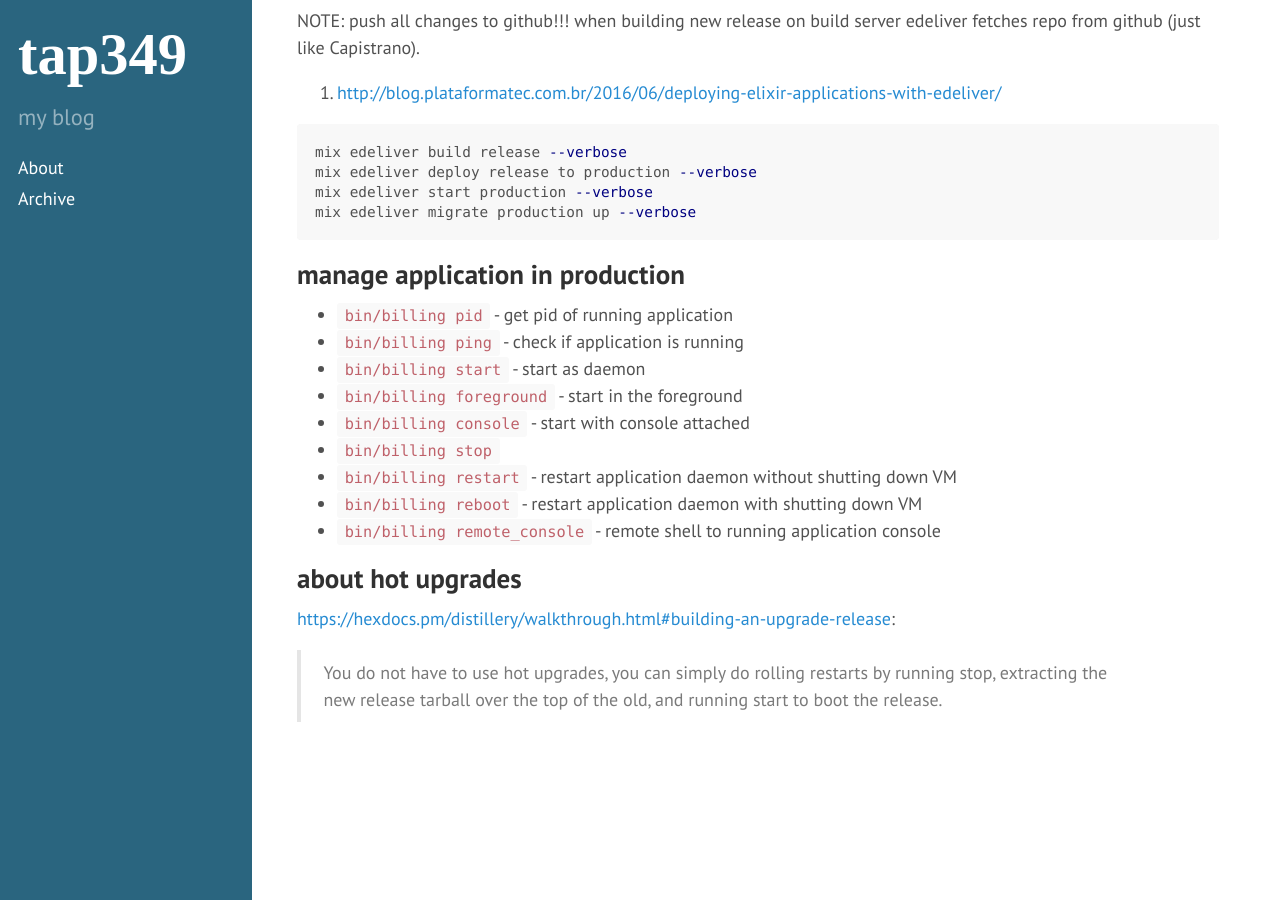
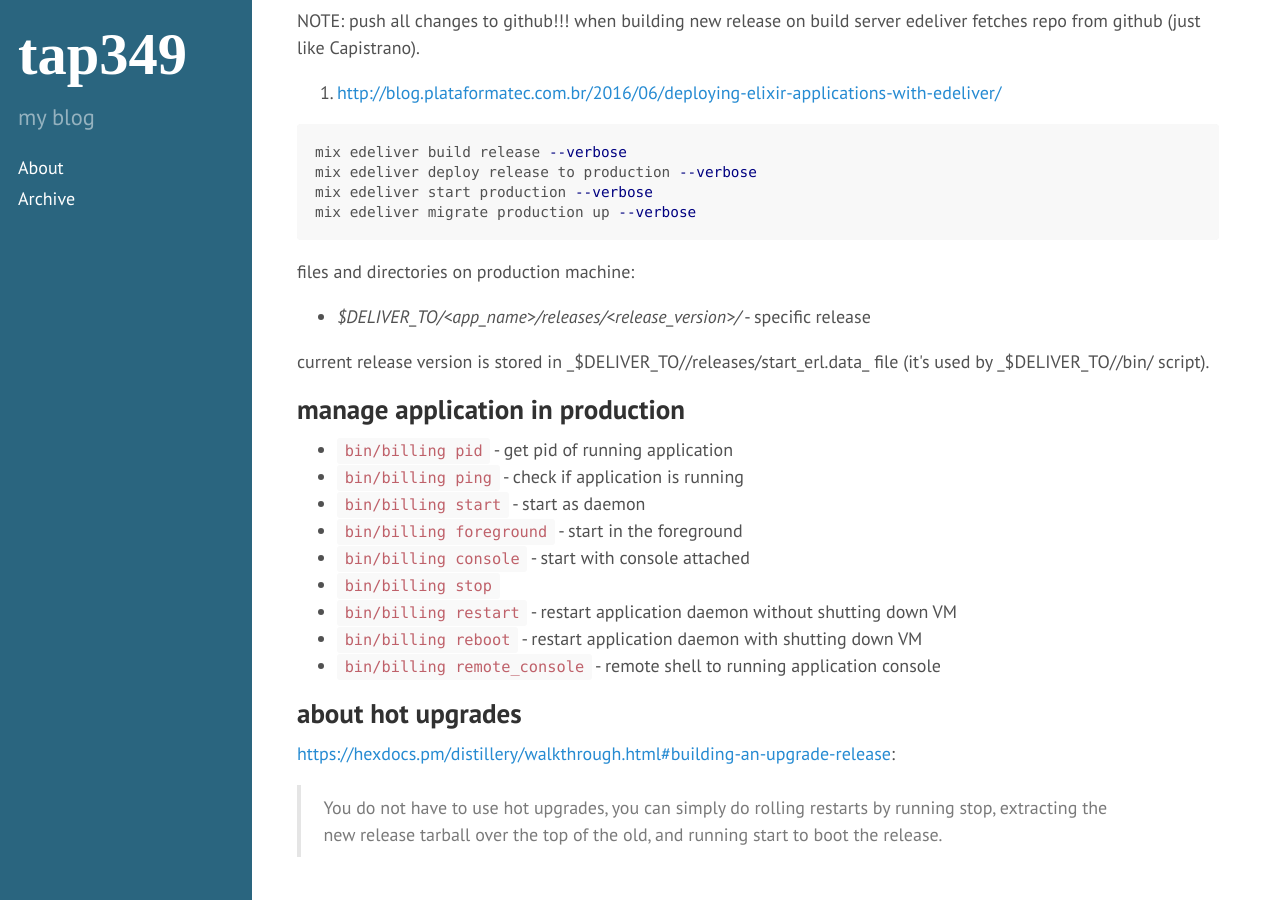
Before and after one commit to tap349/tap349.github.io, a Jekyll site: the page built from _posts/2017-08-02-elixir-deployment.md, in a window 1280 px wide and 900 px high, scrolled down 6599 px. Built offline with Jekyll 4.4.1, drawn with Linux system fonts in a browser that asks for light colours.

Commit message:
update 2017-08-07_10:22:41

````diff
--- a/_posts/2017-08-02-elixir-deployment.md
+++ b/_posts/2017-08-02-elixir-deployment.md
@@ -301,6 +301,13 @@ mix edeliver start production --verbose
 mix edeliver migrate production up --verbose
 ```
 
+files and directories on production machine:
+
+- _$DELIVER_TO/\<app\_name\>/releases/\<release\_version\>/_ - specific release
+
+current release version is stored in _$DELIVER_TO/<app_name>/releases/start_erl.data_ file
+(it's used by _$DELIVER_TO/<app_name>/bin/<app_name> script).
+
 ## manage application in production
 
 - `bin/billing pid` - get pid of running application
````
